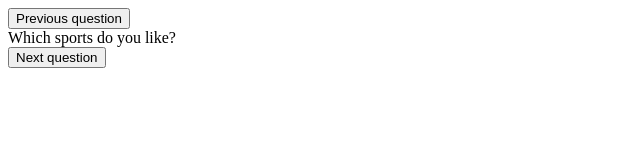
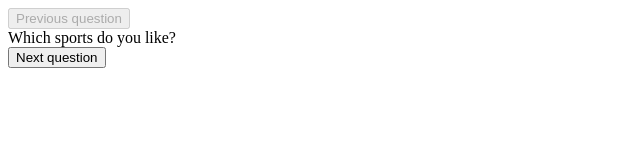
Before and after one commit to DeTeam/parent-state, a React app: page / in a window 1280 px wide. Shown: the top 160 px of the page, without its empty margins (0-640 px from the left). Built offline with nearby package versions, Linux system fonts and the light colour scheme; the HTML template or start-up script is replaced by a standard one.

Commit message:
Make questions even more dynamic + disable the buttons

```diff
--- a/src/App.jsx
+++ b/src/App.jsx
@@ -9,17 +9,46 @@ class App extends React.Component {
     super(props);
 
     this.state = {
-      currentStep: 0
+      currentStep: 0,
+      answers: []
     };
+
+    this.nextQuestion = this.nextQuestion.bind(this);
+    this.previousQuestion = this.previousQuestion.bind(this);
+  }
+
+  nextQuestion() {
+    // TODO: add check out of boundaries + mandatory response check
+    this.setState({
+      currentStep: this.state.currentStep + 1
+    });
+  }
+  previousQuestion() {
+    // TODO: add check out of boundaries
+    this.setState({
+      currentStep: this.state.currentStep - 1
+    });
   }
 
   render() {
     // TODO: take if from state
-    const currentQuestion = questions[this.state.currentStep];
+    const currentQuestion = this.props.questions[this.state.currentStep];
+    const currentAnswer = this.state.answers[this.state.currentStep];
+
+    const hasNextPage =
+      this.state.currentStep + 1 < this.props.questions.length;
+    const hasPreviousPage = this.state.currentStep > 0;
 
     return (
       <div className="questions">
-        <QuestionPage question={currentQuestion} />
+        <QuestionPage
+          hasNextPage={hasNextPage}
+          hasPreviousPage={hasPreviousPage}
+          question={currentQuestion}
+          answer={currentAnswer}
+          nextQuestion={this.nextQuestion}
+          previousQuestion={this.previousQuestion}
+        />
       </div>
     );
   }
@@ -29,7 +58,7 @@ function run() {
   const node = document.createElement("div");
   document.body.appendChild(node);
 
-  ReactDOM.render(<App />, node);
+  ReactDOM.render(<App questions={questions} />, node);
 }
 
 run();
--- a/src/components/QuestionPage.jsx
+++ b/src/components/QuestionPage.jsx
@@ -3,16 +3,26 @@ import * as React from "react";
 const Question = ({ question }) => (
   <div className="question">{question.question}</div>
 );
-const PreviousButton = () => <button>Previous question</button>;
-const NextButton = () => <button>Next question</button>;
+const PreviousButton = props => <button {...props}>Previous question</button>;
+const NextButton = props => <button {...props}>Next question</button>;
 
 export class QuestionPage extends React.Component {
   render() {
+    const {
+      hasPreviousPage,
+      hasNextPage,
+      nextQuestion,
+      previousQuestion
+    } = this.props;
+
     return (
       <div>
-        <PreviousButton />
+        <PreviousButton
+          onClick={previousQuestion}
+          disabled={!hasPreviousPage}
+        />
         <Question question={this.props.question} />
-        <NextButton />
+        <NextButton onClick={nextQuestion} disabled={!hasNextPage} />
       </div>
     );
   }
--- a/src/data/index.js
+++ b/src/data/index.js
@@ -1,2 +1,2 @@
-const questions = [require("./sport")];
+const questions = [require("./sport"), require("./sport"), require("./sport")];
 export default questions;
```
